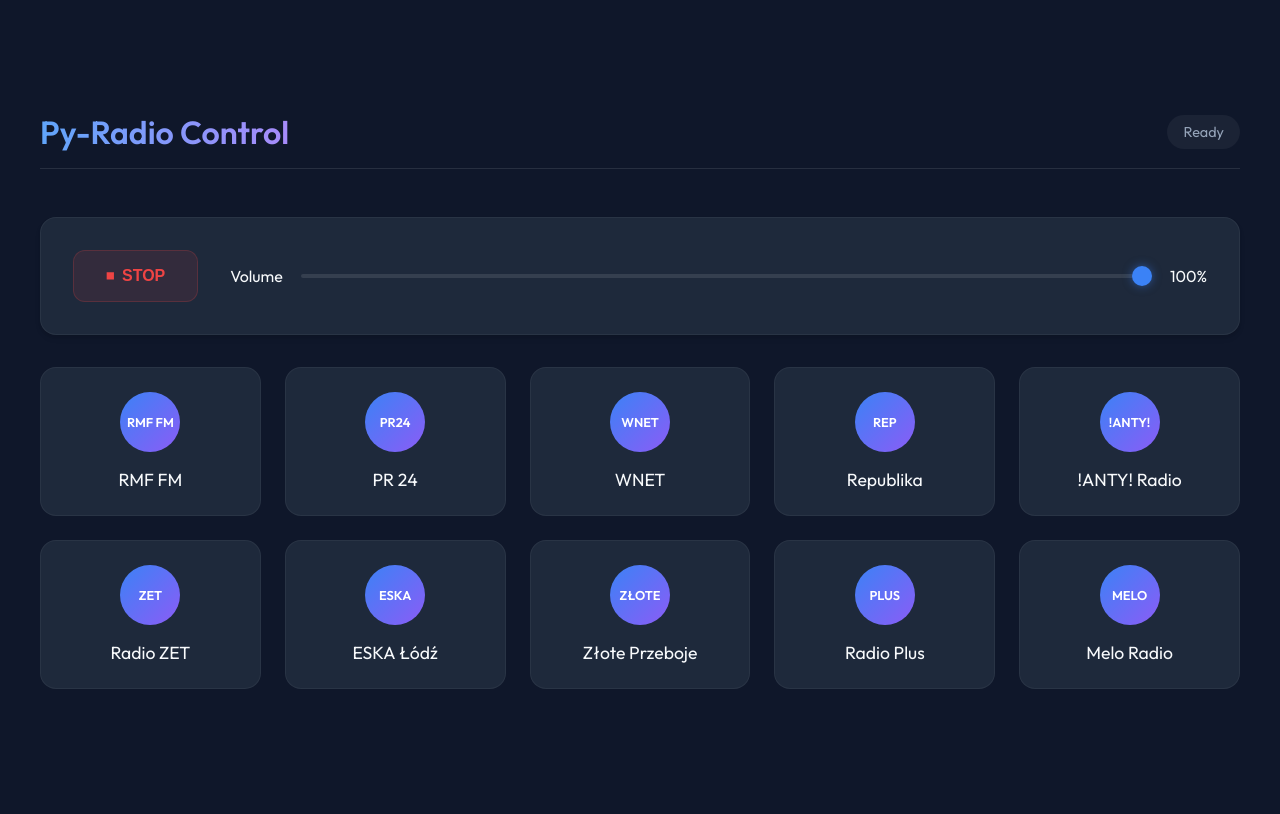
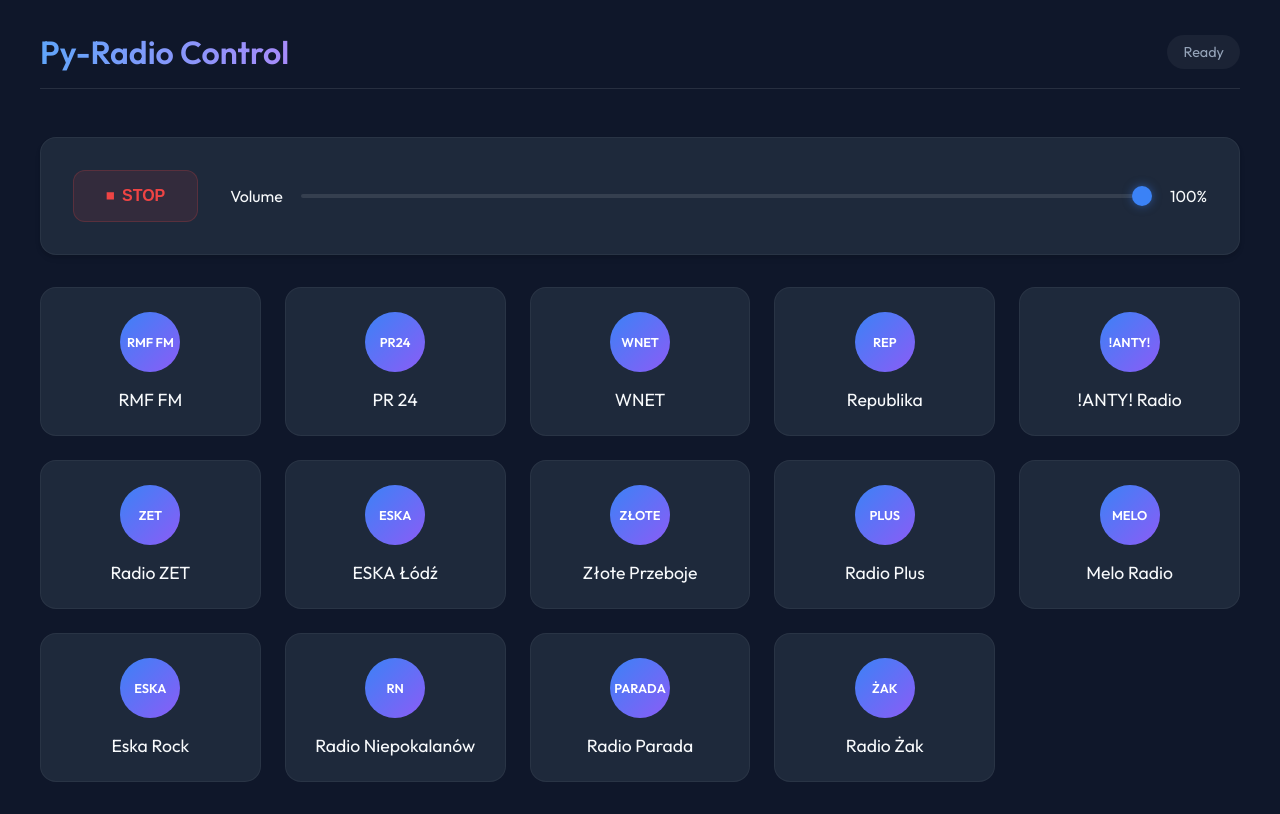
Before and after one commit to jacekkowalczyk82/py-radio, a Flask app: page / in a window 1280 px wide. Before the commit the page ends 689 px from the top, so only its background shows below. Run offline with Flask 3, Linux system fonts and the light colour scheme.

Commit message:
more stations

```diff
--- a/web_control/templates/index.html
+++ b/web_control/templates/index.html
@@ -75,6 +75,24 @@
                 <div class="card-icon">MELO</div>
                 <h3>Melo Radio</h3>
             </div>
+            <div class="station-card" data-name="Eska Rock"
+                data-url="https://emsoft.ct8.pl/inne/time.m3u?id=5990">
+                <div class="card-icon">ESKA</div>
+                <h3>Eska Rock</h3>
+            </div>
+            <div class="station-card" data-name="Radio Niepokalanów" data-url="http://88.199.169.10:8004/listen.pls">
+                <div class="card-icon">RN</div>
+                <h3>Radio Niepokalanów</h3>
+            </div>
+            <div class="station-card" data-name="Radio Parada" data-url="http://stream4.nadaje.com:15274/live.m3u">
+                <div class="card-icon">PARADA</div>
+                <h3>Radio Parada</h3>
+            </div>
+            <div class="station-card" data-name="Radio Żak"
+                data-url="http://www.radio.pionier.net.pl/stream.pls?radio=radiozak">
+                <div class="card-icon">ŻAK</div>
+                <h3>Radio Żak</h3>
+            </div>
         </section>
     </div>
 
```
Also changed, not shown: README.md, web_control/README.md.
